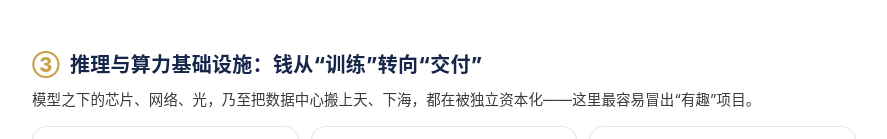
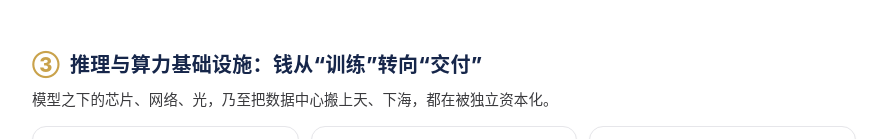
Before and after one commit to Wkkkkkyu/-AI, a plain HTML site: page index.html in a window 1280 px wide. Shown: the part 2566-2705 px from the top of the page, without its empty margins (196-1083 px from the left). Drawn offline with Linux system fonts and the light colour scheme.

Commit message:
Add files via upload

```diff
--- a/index.html
+++ b/index.html
@@ -186,7 +186,7 @@ table.ax tr.ax-grp td{background:#eaeff7;color:var(--navy);font-weight:800;font-
     </div></div><div class="tail"><span class="tail-k">同方向还有</span>Replit（$400M，浏览器自然语言造 App）、Hightouch（$150M，数据接入 Agent）、Decagon（客服）。</div><div class="foot"><span class="foot-k">已验证</span>Cognition · Devin 自家 89% 的生产代码已由 Devin 写，是 2026 最硬的产品证明点。</div>
     </section><section class="dir">
       <div class="dir-h"><span class="dir-i">③</span><h3>推理与算力基础设施：钱从“训练”转向“交付”</h3></div>
-      <p class="thesis">模型之下的芯片、网络、光，乃至把数据中心搬上天、下海，都在被独立资本化——这里最容易冒出“有趣”项目。</p>
+      <p class="thesis">模型之下的芯片、网络、光，乃至把数据中心搬上天、下海，都在被独立资本化。</p>
       <div class="cards"><div class="card">
       <div class="c-head"><span class="logo-sm"><img src="https://www.google.com/s2/favicons?domain=sygaldry.com&amp;sz=128" alt="" loading="lazy"></span><div class="c-id"><div class="c-name"><a href="https://sygaldry.com" target="_blank" rel="noopener">Sygaldry</a><a class="c-site" href="https://sygaldry.com" target="_blank" rel="noopener">官网↗</a></div><div class="c-meta">A 轮　·　融资 $105M</div></div></div>
       <div class="c-what">量子加速 AI 服务器</div>
```
